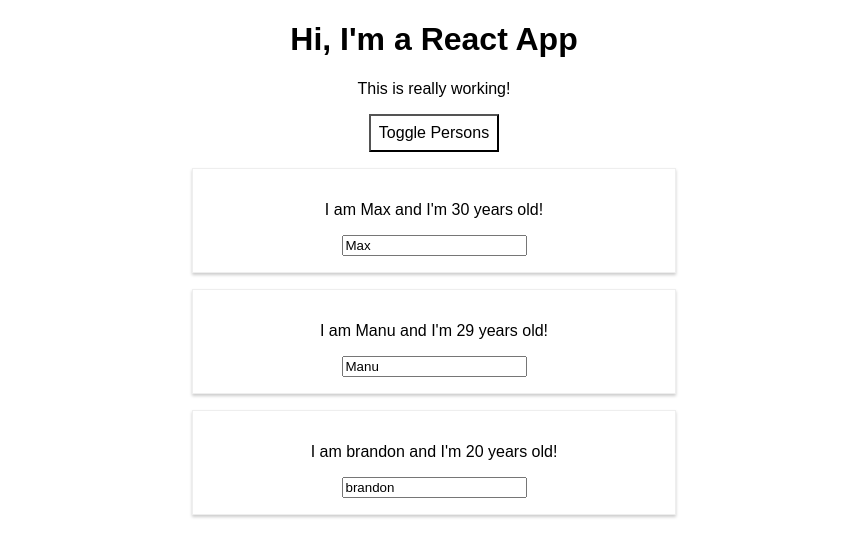
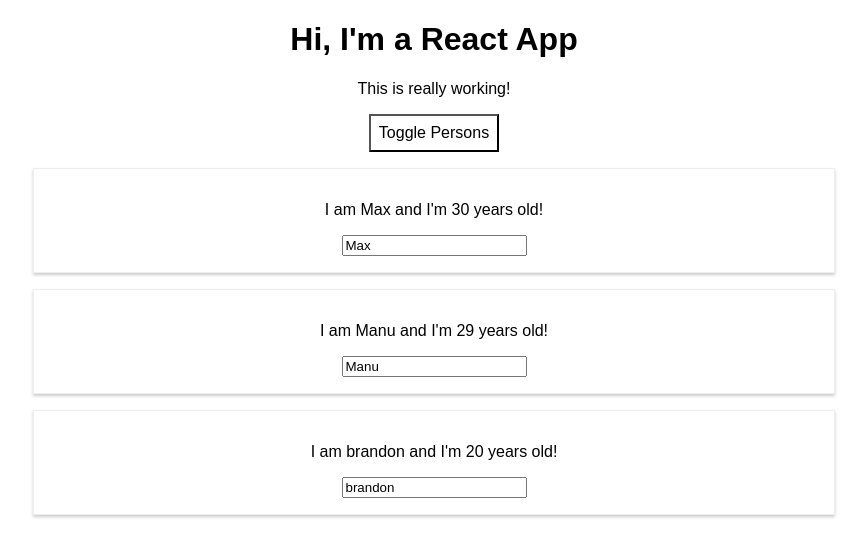
Before and after one commit to brandon013188/React-Udemy-Tutorial, a React (Create React App) app: page / in a window 1280 px wide. Both pictures are taken after a click on the button "Toggle Persons". Shown: the top 556 px of the page, without its empty margins (206-1073 px from the left). Built offline with nearby package versions, Linux system fonts and the light colour scheme.

Commit message:
Commented all Radium related changes

```diff
--- a/src/App.js
+++ b/src/App.js
@@ -6,7 +6,7 @@
 
 // Note: radium is a popular package for react which allows to use inline styles with
 //       pseudo selectors and media queries.
-import Radium, { StyleRoot } from 'radium';
+// import Radium, { StyleRoot } from 'radium';
 
 import Person from './Person/Person.js';
 
@@ -81,10 +81,10 @@
       cursor: 'pointer',
 
       // with Radium, it works
-      ':hover': {
-        backgroundColor: 'lightgreen',
-        color: 'black'
-      }
+      // ':hover': {
+      //   backgroundColor: 'lightgreen',
+      //   color: 'black'
+      // }
     };
 
     let persons = null;
@@ -116,11 +116,11 @@
 
       style.backgroundColor = 'white';
 
-      // As the key is a string rather than a property, so could not use style.property
-      style[':hover'] = {
-        backgroundColor: 'salmon',
-        color: 'black'
-      }
+      // Radium - As the key is a string rather than a property, so could not use style.property
+      // style[':hover'] = {
+      //   backgroundColor: 'salmon',
+      //   color: 'black'
+      // }
     }
 
     // let classes = ['red', 'bold'].join(' '); // output 'red bold'
@@ -138,7 +138,17 @@
     return (
       // Only allow one root element here.
       // StyleRoot is needed for media queries
-      <StyleRoot>
+      // <StyleRoot>
+      //   <div className='App'>
+      //     <h1>Hi, I'm a React App</h1>
+      //     <p className={classes.join(' ')}>This is really working!</p>
+      //     <button
+      //       style={style}
+      //       onClick={this.togglePersonsHandler}>Toggle Persons</button>
+      //       {persons}
+      //   </div>
+      // </StyleRoot>
+
         <div className='App'>
           <h1>Hi, I'm a React App</h1>
           <p className={classes.join(' ')}>This is really working!</p>
@@ -147,7 +157,6 @@
             onClick={this.togglePersonsHandler}>Toggle Persons</button>
             {persons}
         </div>
-      </StyleRoot>
       );
 
     // Note: render for null will be empty, thus null in JXS will be empty.
@@ -170,4 +179,6 @@
 
 // Note: use the Radium as a function to wrap up the App which called (HOC)High-Order Component
 //       and what it does is to inject some extra functions.
-export default Radium(App);
+// export default Radium(App);
+
+export default App;
--- a/src/Person/Person.js
+++ b/src/Person/Person.js
@@ -1,19 +1,21 @@
 import React from 'react';
 import './Person.css';
-import Radium from 'radium';
+// import Radium from 'radium';
 
 export const Test = () => {
 	return <p>This is a test!</p>;
 };
 
 const person = (props) => {
-	const style = {
-		'@media (min-width: 500px)' : {
-			width: '450px'
-		}
-	};
+	// const style = {
+	// 	'@media (min-width: 500px)' : {
+	// 		width: '450px'
+	// 	}
+	// };
 	return (
-		<div className="Person" style={style}>
+		// For Radium
+		// <div className="Person" style={style}>
+		<div className="Person">
 			<p onClick={props.click}>I am {props.name} and I'm {props.age} years old!</p>
 			<p>{props.children}</p>
 			<input type="text" value={props.name} onChange={props.changed} />
@@ -23,4 +25,6 @@
 
 
 
-export default Radium(person);
+// export default Radium(person);
+
+export default person;
```
